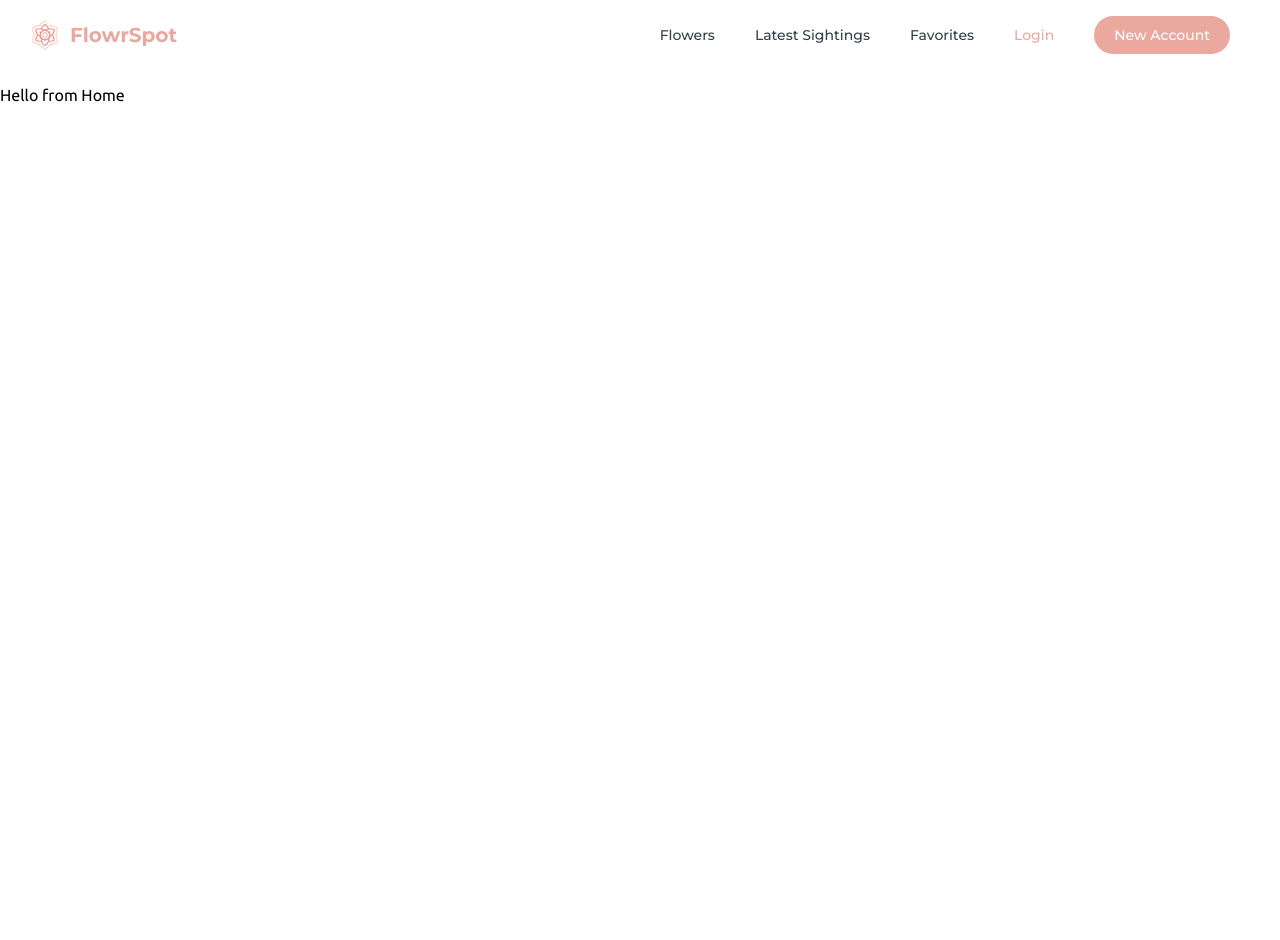
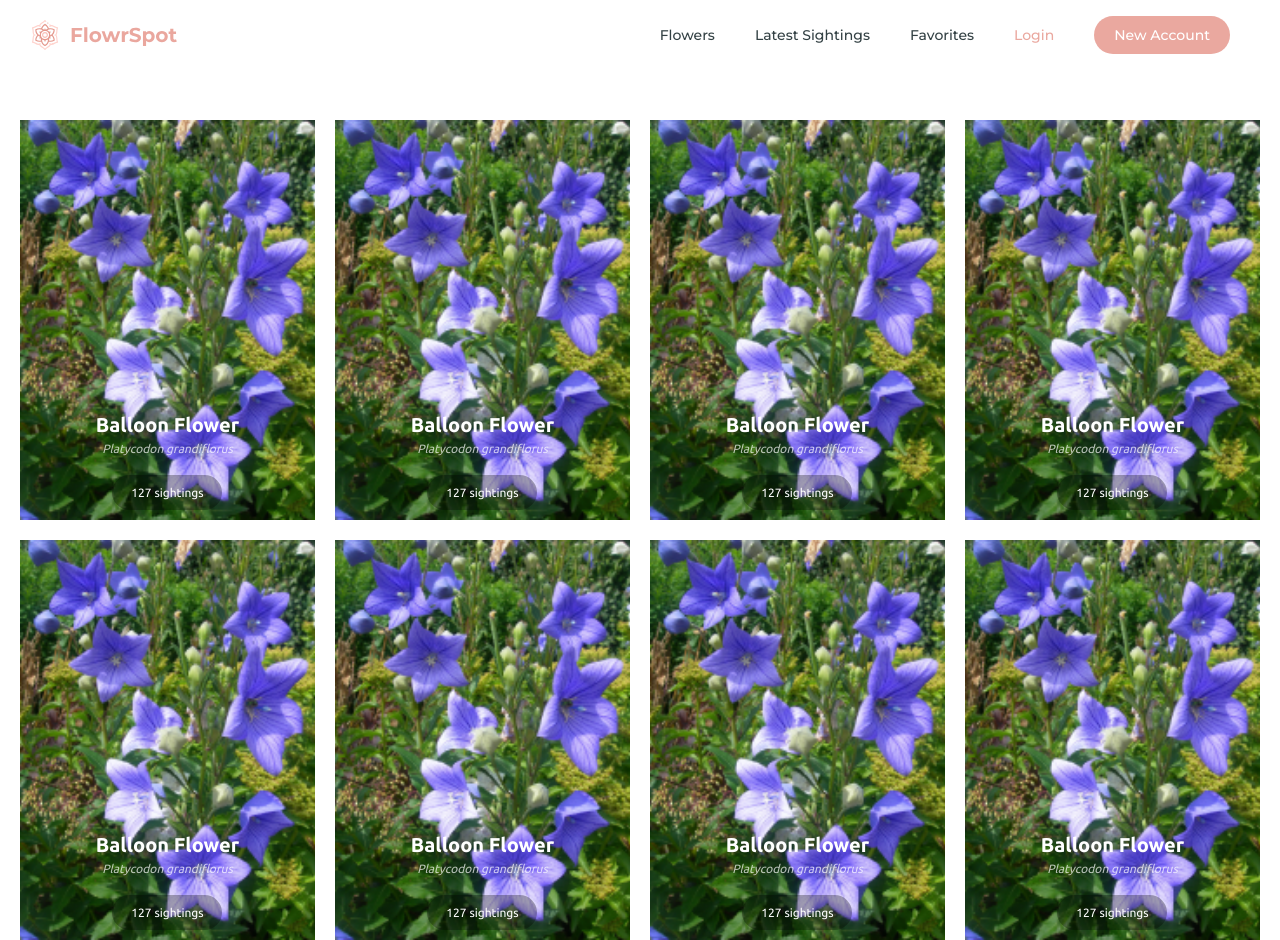
Before and after one commit to ppavle97/flowrspot, a React (Create React App) app: page / in a window 1280 px wide. Before the commit the page ends 800 px from the top, so only its background shows below. Built offline with nearby package versions, Linux system fonts and the light colour scheme.

Commit message:
Flower List & FlowerItem with hardcode data

```diff
--- /dev/null
+++ b/src/components/FlowerItem/FlowerItem.styled.tsx
@@ -0,0 +1,65 @@
+import styled from "@emotion/styled";
+import { StyledFlowerItemProps } from "./types";
+import { breakpointMax, calcRem, colors } from "../../theme";
+
+export const StyledFlowerItem = styled("div")<StyledFlowerItemProps>(
+  ({ favourite, backgroundImg }) => [
+    {
+      backgroundImage: `url(${backgroundImg})`,
+      backgroundSize: "cover",
+      backgroundPosition: "bottom",
+      textAlign: "center",
+      boxSizing: "border-box",
+      height: calcRem(400),
+      [breakpointMax("md")]: {
+        height: calcRem(300),
+      },
+      [breakpointMax("sm")]: {
+        height: calcRem(230),
+      },
+      display: "flex",
+      alignItems: "flex-end",
+      justifyContent: "center",
+
+      "& .content": {
+        paddingBottom: calcRem(10),
+
+        "& h3": {
+          color: colors.white,
+          fontSize: calcRem(20),
+          margin: 0,
+          [breakpointMax("sm")]: {
+            fontSize: calcRem(16),
+          },
+        },
+
+        "& .description": {
+          color: colors.white,
+          fontSize: calcRem(12),
+          fontStyle: "italic",
+          marginTop: calcRem(5),
+          opacity: 0.7,
+          [breakpointMax("sm")]: {
+            fontSize: calcRem(10),
+          },
+        },
+
+        "& .sightings": {
+          color: colors.white,
+          fontSize: calcRem(12),
+          backgroundColor: favourite ? colors.lightCoral : "rgba(0,0,0,.3)",
+          width: calcRem(110),
+          margin: `${calcRem(20)} auto 0`,
+          height: calcRem(35),
+          display: "flex",
+          alignItems: "center",
+          justifyContent: "center",
+          borderRadius: calcRem(30),
+          [breakpointMax("sm")]: {
+            fontSize: calcRem(10),
+          },
+        },
+      },
+    },
+  ]
+);
--- /dev/null
+++ b/src/components/FlowerItem/FlowerItem.tsx
@@ -0,0 +1,16 @@
+import { StyledFlowerItem } from "./FlowerItem.styled";
+import { FlowerItemProps } from "./types";
+
+export const FlowerItem = (props: FlowerItemProps) => {
+  const { favourite, name, description, sightings } = props;
+  const flowerItemImage = require("./assets/flowerItemImage.png");
+  return (
+    <StyledFlowerItem backgroundImg={flowerItemImage} favourite={favourite}>
+      <div className="content">
+        <h3>{name}</h3>
+        <p className="description">{description}</p>
+        <p className="sightings">{sightings}</p>
+      </div>
+    </StyledFlowerItem>
+  );
+};
--- /dev/null
+++ b/src/components/FlowerItem/index.ts
@@ -0,0 +1 @@
+export * from "./FlowerItem"
--- /dev/null
+++ b/src/components/FlowerItem/types.ts
@@ -0,0 +1,11 @@
+export interface StyledFlowerItemProps {
+  favourite?: Boolean;
+  backgroundImg: any;
+}
+
+export interface FlowerItemProps {
+  favourite?: Boolean;
+  name: String;
+  description: String;
+  sightings: String;
+}
--- a/src/components/index.ts
+++ b/src/components/index.ts
@@ -1,2 +1,3 @@
 export * from "./Layout";
 export * from "./Navigation";
+export * from "./FlowerItem"
--- /dev/null
+++ b/src/pages/Home/Home.styled.tsx
@@ -0,0 +1,18 @@
+import styled from "@emotion/styled";
+import { breakpointMax, calcRem } from "../../theme";
+
+export const StyledFlowerList = styled("div")({
+  minHeight: "50vh",
+  marginTop: calcRem(50),
+  display: "grid",
+  gridTemplateColumns: "repeat(4, 1fr)",
+  gap: calcRem(20),
+  padding: `0 ${calcRem(20)}`,
+  boxSizing: "border-box",
+  [breakpointMax("md")]: {
+    gridTemplateColumns: "repeat(3, 1fr)",
+  },
+  [breakpointMax("sm")]: {
+    gridTemplateColumns: "repeat(2, 1fr)",
+  },
+});
--- a/src/pages/Home/Home.tsx
+++ b/src/pages/Home/Home.tsx
@@ -1,10 +1,21 @@
 import React from "react";
-import { Layout } from "../../components";
+import { FlowerItem, Layout } from "../../components";
+import { StyledFlowerList } from "./Home.styled";
 
 export const Home = () => {
+  const items = [1, 2, 3, 4, 5, 6, 7, 8];
+
   return (
     <Layout>
-      <p>Hello from Home</p>
+      <StyledFlowerList>
+        {items.map((item) => (
+          <FlowerItem
+            name="Balloon Flower"
+            description="Platycodon grandiflorus"
+            sightings="127 sightings"
+          />
+        ))}
+      </StyledFlowerList>
     </Layout>
   );
 };
```
Also changed, not shown: src/components/FlowerItem/assets/flowerItemImage.png (added).
